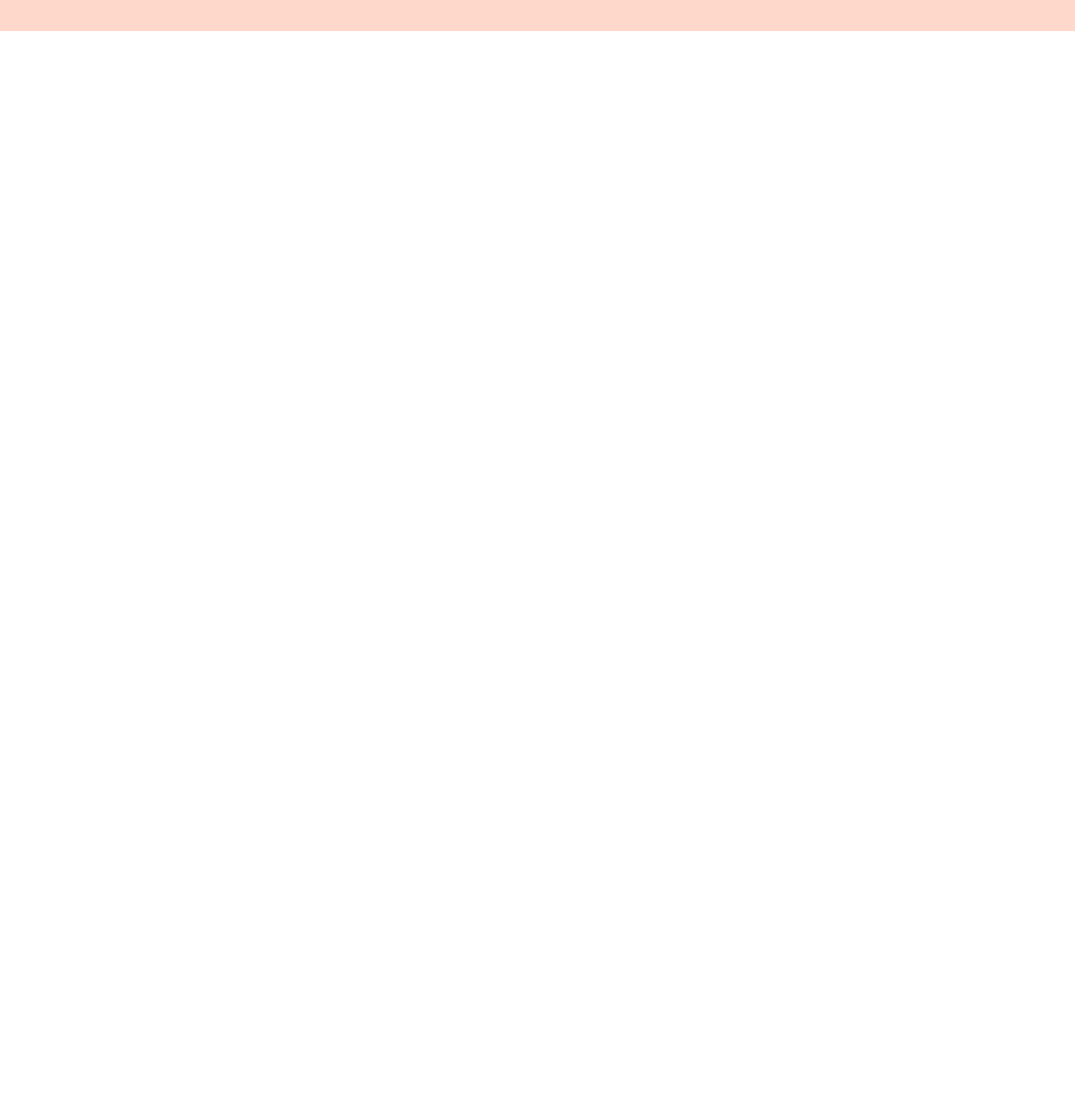
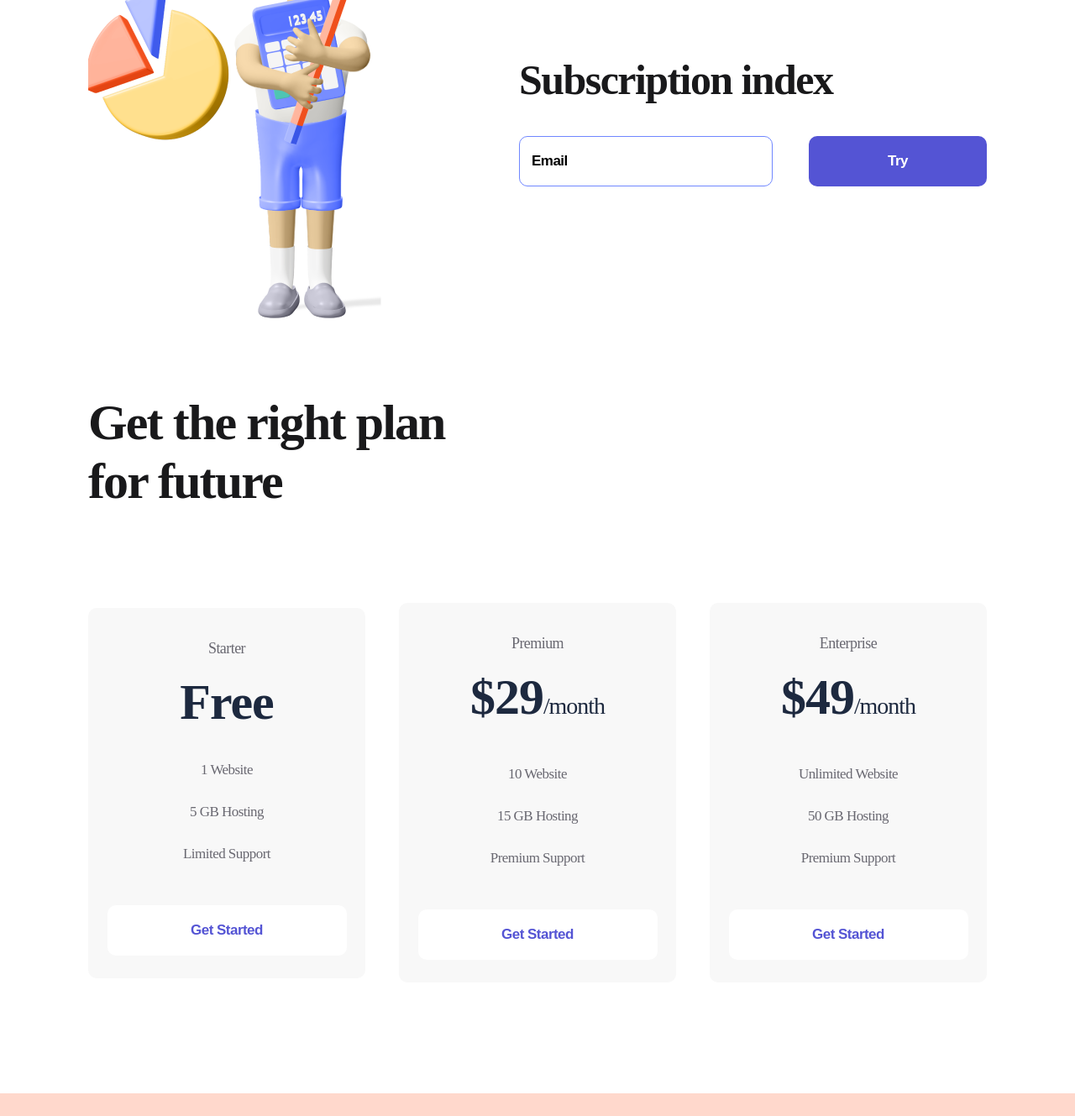
Before and after one commit to Katyshuk/logoproject, a plain HTML site: page index.html in a window 1280 px wide. Shown: the part 957-2286 px from the top of the page at 84% size. Before the commit the page ends 994 px from the top, so only its background shows below. Drawn offline with Linux system fonts and the light colour scheme.

Commit message:
Add files via upload

```diff
--- a/index.html
+++ b/index.html
@@ -64,6 +64,74 @@
         <img src="./img/Firstmen.png" alt="firstmen">
     </div>
   </section>
+  <section class="container subscribe">
+    <div> <img src="./img/Secondmen.png" alt="second men">
+    </div>
+    <div>
+        <h2 class="subscribe_title">Subscription index</h2>
+        <form>
+            <input class="input" type="email" placeholder="Email">
+            <button class="button button_violet">
+                Try
+            </button>
+        </form>
+    </div>
+  </section>
+  <section class="container plan">
+    <h2 class="plan_title">
+        Get the right plan for future
+    </h2>
+    <div class="plan_flex">
+        <div class="item">
+            <p class="item_text">
+                Starter
+            </p>
+            <h3 class="item_title">
+                Free
+            </h3>
+            <ul>
+                <li class="item_li">1 Website</li>
+                <li class="item_li">5 GB Hosting</li>
+                <li class="item_li">Limited Support</li>
+            </ul>
+            <button class="button button_item">
+                Get Started
+            </button>
+        </div>
+        <div class="item">
+            <p class="item_text">
+                Premium
+            </p>
+            <h3 class="item_title">
+                $29<span>/month</span>
+            </h3>
+            <ul>
+                <li class="item_li">10 Website</li>
+                <li class="item_li">15 GB Hosting</li>
+                <li class="item_li">Premium Support</li>
+            </ul>
+            <button class="button button_item">
+                Get Started
+            </button>
+        </div>
+        <div class="item">
+            <p class="item_text">
+                Enterprise
+            </p>
+            <h3 class="item_title">
+                $49<span>/month</span>
+            </h3>
+            <ul>
+                <li class="item_li">Unlimited Website</li>
+                <li class="item_li">50 GB Hosting</li>
+                <li class="item_li">Premium Support</li>
+            </ul>
+            <button class="button button_item">
+                Get Started
+            </button>
+        </div>
+    </div>
+  </section>
   <footer class="footer">
     <div class="container footer_flex">
           <div>
--- a/style/style.css
+++ b/style/style.css
@@ -15,7 +15,7 @@
     padding: 38px 0 48px;
 }
 
-.header_flex, .footer_flex, .about {
+.header_flex, .footer_flex, .about, .subscribe, .plan_flex {
     display: flex;
     justify-content: space-between;
     align-items: center;
@@ -113,3 +113,112 @@
     background: rgba(255, 113, 67, 0.27);
     padding: 38px 0 48px;
 }
+
+.subscribe {
+    margin-bottom: 85px;
+}
+
+.subscribe_title {
+    font-weight: bold;
+    font-size: 50px;
+    line-height: 57px;
+    letter-spacing: -1.56316px;
+    color: #19191B;
+    margin-bottom: 38px;
+}
+
+.input {
+    width: 302px;
+    height: 60px;
+    border-radius: 10px;
+    border: 1px solid #7087FF;
+    padding-left: 14px;
+    box-sizing: border-box;
+    margin-right: 39px;
+}
+
+.input::placeholder,.input {
+    font-weight: bold;
+    font-size: 17px;
+    line-height: 22px;
+    letter-spacing: -0.531474px;
+    color: #000000;
+}
+
+.input:focus {
+    outline: none;
+}
+
+.plan {
+    margin-bottom: 132px;
+}
+
+.plan_title {
+    font-weight: bold;
+    font-size: 60px;
+    line-height: 70px;
+    letter-spacing: -1.87579px;
+    color: #19191B;
+    max-width: 504px;
+    margin-bottom: 110px;
+}
+
+.item {
+    width: 330px;
+    background: #f8f8f8;
+    border-radius: 10px;
+    text-align: center;
+    padding: 34px 0 27px;
+}
+
+.item:hover {
+    transition: 500ms;
+    background: #FF7143;
+    box-shadow: 0px 32px 34px rgba(255, 112, 59, 0.317827);
+}
+
+.item_text {
+    font-size: 18px;
+    line-height: 28px;
+    letter-spacing: -0.562737px;
+    color: #696871;
+}
+
+.item:hover .item_text, .item:hover .item_title, .item:hover .item_li {
+    color: white;
+    transition: 500ms;
+}
+
+.item_title {
+    font-weight: 700;
+    font-size: 60px;
+    line-height: 56px;
+    letter-spacing: -1.03448px;
+    color: #1D293F;
+    margin: 22px 0 28px;
+}
+
+.item_title span {
+    font-size: 28px;
+}
+
+.item_li {
+    list-style: none;
+    font-size: 17px;
+    line-height: 50px;
+    letter-spacing: -0.531474px;
+    color: #696871;
+}
+
+.button_item {
+    width: 285px;
+    background: white;
+    color: #5454d4;
+    margin-top: 36px;
+}
+
+.item:hover .button_item {
+    background: #9f3919;
+    color: white;
+    transition: 500ms;
+}
```
Also changed, not shown: img/Secondmen.png (added).
